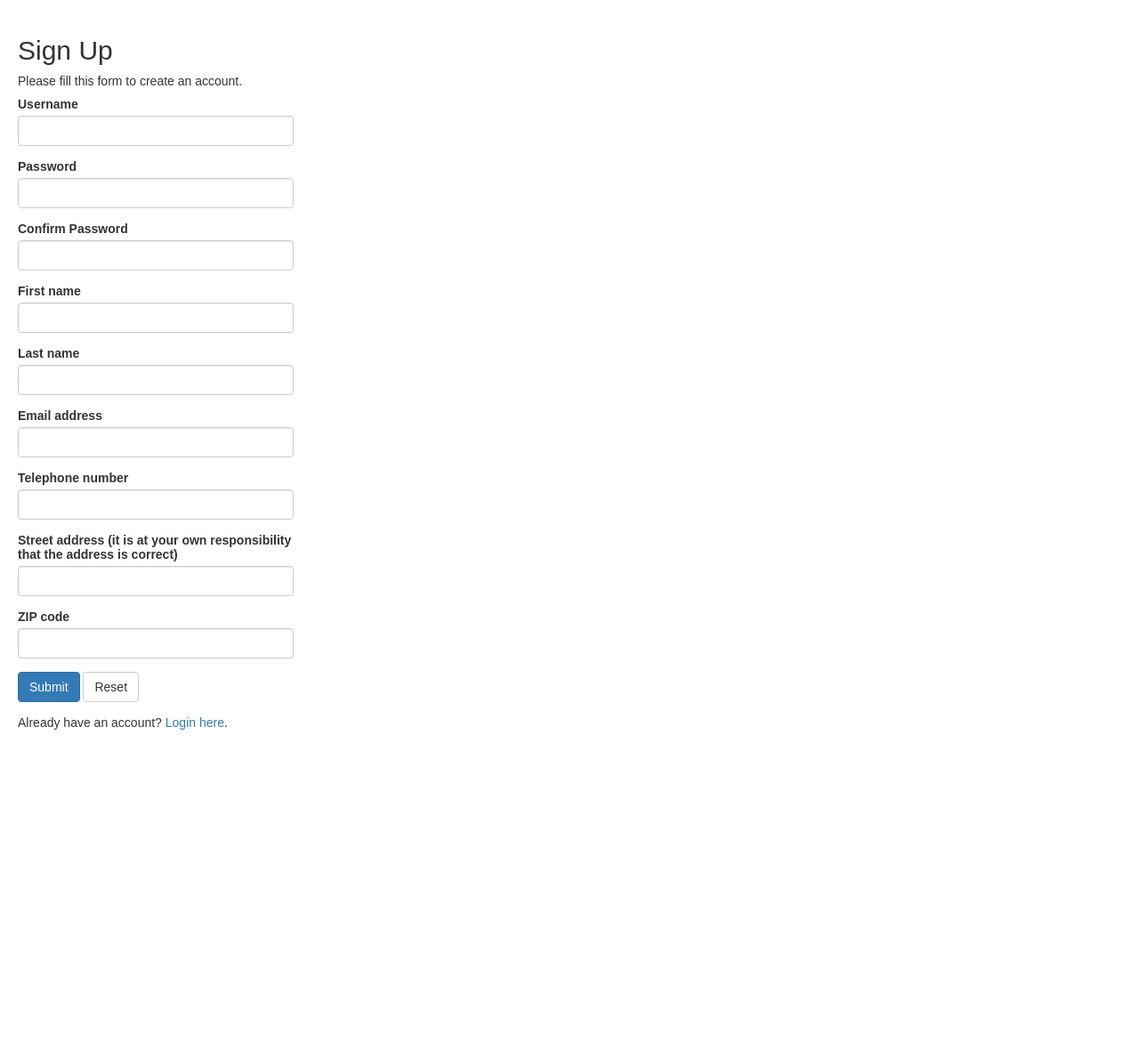
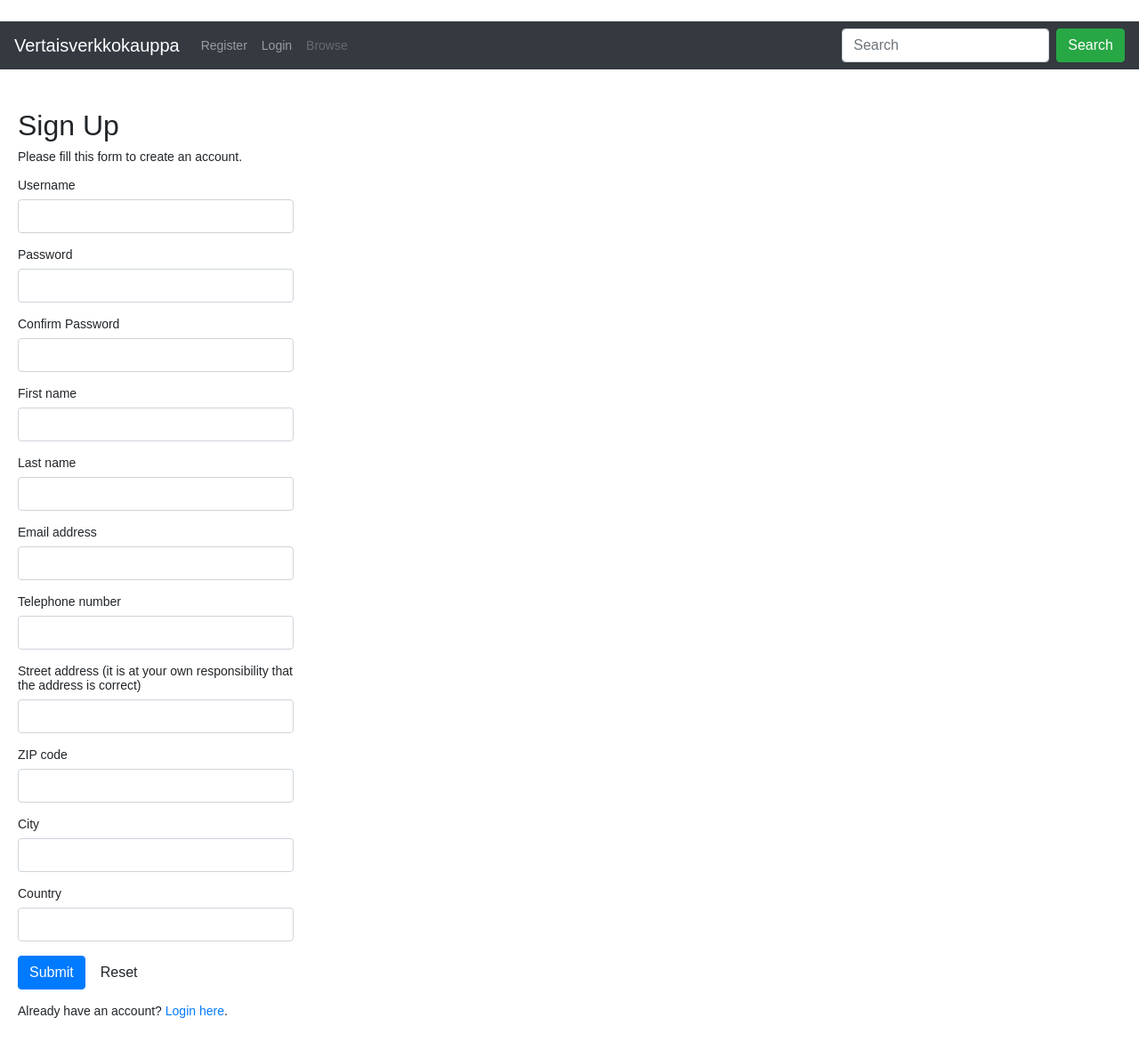
Before and after one commit to mikaele90/Vertaisverkkokauppa, a PHP site: page /registerform.php in a window 1280 px wide. Shown: the whole page at 89% size. Before the commit the page ends 820 px from the top, so only its background shows below. Run offline with PHP 8.4, Linux system fonts and the light colour scheme.

Commit message:
added navigation bar class to make code more modular

```diff
--- /dev/null
+++ b/nav-bar.php
@@ -0,0 +1,25 @@
+
+<nav class="navbar navbar-expand-lg navbar-dark bg-dark" style="margin:24px 0;">
+    <a class="navbar-brand" href="index.php">Vertaisverkkokauppa</a>
+    <button class="navbar-toggler navbar-toggler-right" type="button" data-toggle="collapse" data-target="#navb">
+        <span class="navbar-toggler-icon"></span>
+    </button>
+
+    <div class="collapse navbar-collapse" id="navb">
+        <ul class="navbar-nav mr-auto">
+            <li class="nav-item">
+                <a class="nav-link" href="registerform.php">Register</a>
+            </li>
+            <li class="nav-item">
+                <a class="nav-link" href="login.php">Login</a>
+            </li>
+            <li class="nav-item">
+                <a class="nav-link disabled" href="javascript:void(0)">Browse</a>
+            </li>
+        </ul>
+        <form class="form-inline my-2 my-lg-0">
+            <input class="form-control mr-sm-2" type="text" placeholder="Search">
+            <button class="btn btn-success my-2 my-sm-0" type="button">Search</button>
+        </form>
+    </div>
+</nav>
--- a/registerform.php
+++ b/registerform.php
@@ -3,8 +3,8 @@
 require_once "database.php";
 
 // Define variables and initialize with empty values
-$username = $password = $confirm_password = $first_name = $last_name = $email = $telephone_number = $street_address = $zip_code = "";
-$username_err = $password_err = $confirm_password_err = $first_name_err = $last_name_err = $email_err = $telephone_number_err = $street_address_err = $zip_code_err ="";
+$username = $password = $confirm_password = $first_name = $last_name = $email = $telephone_number = $street_address = $zip_code = $city = $country = "";
+$username_err = $password_err = $confirm_password_err = $first_name_err = $last_name_err = $email_err = $telephone_number_err = $street_address_err = $zip_code_err = $city_err = $country_err ="";
 
 function validate_phone_number($phone)
 {
@@ -59,7 +59,7 @@ if($_SERVER["REQUEST_METHOD"] == "POST"){
     if(empty(trim($_POST["password"]))){
         $password_err = "Please enter a password.";
     } elseif(strlen(trim($_POST["password"])) < 6){
-        $password_err = "Password must have at least 6 characters.";
+        $password_err = "Password must have at least six characters.";
     } else{
         $password = trim($_POST["password"]);
     }
@@ -78,7 +78,7 @@ if($_SERVER["REQUEST_METHOD"] == "POST"){
     if(empty(trim($_POST["first_name"]))){
         $first_name_err = "Please confirm first name.";
     } elseif(strlen(trim($_POST["first_name"])) < 2) {
-        $first_name_err = "First name must have at least 2 characters.";
+        $first_name_err = "First name must have at least two characters.";
     } else{
         $first_name = trim($_POST["first_name"]);
     }
@@ -87,7 +87,7 @@ if($_SERVER["REQUEST_METHOD"] == "POST"){
     if(empty(trim($_POST["last_name"]))){
         $last_name_err = "Please confirm last name.";
     } elseif(strlen(trim($_POST["last_name"])) < 2) {
-        $last_name_err = "Last name must have at least 2 characters.";
+        $last_name_err = "Last name must have at least two characters.";
     } else{
         $last_name = trim($_POST["last_name"]);
     }
@@ -114,7 +114,7 @@ if($_SERVER["REQUEST_METHOD"] == "POST"){
     if(empty(trim($_POST["street_address"]))){
         $street_address_err = "Please confirm street address.";
     } elseif(strlen(trim($_POST["street_address"])) < 8) {
-        $street_address_err = "Street address must have at least 8 characters.";
+        $street_address_err = "Street address must have at least eight characters.";
     } else{
         $street_address = trim($_POST["street_address"]);
     }
@@ -123,9 +123,27 @@ if($_SERVER["REQUEST_METHOD"] == "POST"){
     if(empty(trim($_POST["zip_code"]))){
         $zip_code_err = "Please confirm ZIP code.";
     } elseif(strlen(trim($_POST["zip_code"])) < 5) {
-        $zip_code_err = "ZIP code must have at least 5 characters.";
+        $zip_code_err = "ZIP code must have at least five characters.";
     } else{
         $zip_code = trim($_POST["zip_code"]);
+    }
+
+    // Validate city
+    if(empty(trim($_POST["city"]))){
+        $city_err = "Please confirm city name.";
+    } elseif(strlen(trim($_POST["city"])) < 1) {
+        $city_err = "City name must have at least one characters.";
+    } else{
+        $city = trim($_POST["city"]);
+    }
+
+    // Validate country
+    if(empty(trim($_POST["country"]))){
+        $country_err = "Please confirm country name.";
+    } elseif(strlen(trim($_POST["country"])) < 1) {
+        $country_err = "Country name must have at least one characters.";
+    } else{
+        $country = trim($_POST["country"]);
     }
 
 
@@ -138,21 +156,26 @@ if($_SERVER["REQUEST_METHOD"] == "POST"){
         empty($email_err) &&
         empty($telephone_number_err) &&
         empty($street_address_err) &&
-        empty($zip_code_err)){
+        empty($zip_code_err) &&
+        empty($city_err) &&
+        empty($country_err)){
 
         // Prepare an insert statement
-        $sql = "INSERT INTO userDB (UserName, UserPassword, FirstName, LastName, Email, TelNum, StreetAddress, Zipcode) VALUES (?, ?, ?, ?, ?, ?, ?, ?)";
+        $sql = "INSERT INTO userDB (UserName, UserPassword, FirstName, LastName, Email, TelNum, StreetAddress, Zipcode, City, Country) VALUES (?, ?, ?, ?, ?, ?, ?, ?, ?, ?)";
 
         if($stmt = mysqli_prepare($link, $sql)){
             // Bind variables to the prepared statement as parameters
-            mysqli_stmt_bind_param($stmt, "ssssssss",
+            mysqli_stmt_bind_param($stmt, "ssssssssss",
                 $param_username,
                 $param_password,
                 $param_first_name,
                 $param_last_name,
                 $param_email,
                 $param_telephone_number,
-                $param_street_address);
+                $param_street_address,
+                $param_zip_code,
+                $param_city,
+                $param_country);
 
             // Set parameters
             $param_username = $username;
@@ -163,6 +186,9 @@ if($_SERVER["REQUEST_METHOD"] == "POST"){
             $param_telephone_number = $telephone_number;
             $param_street_address = $street_address;
             $param_zip_code = $zip_code;
+            $param_city = $city;
+            $param_country = $country;
+
             // Attempt to execute the prepared statement
             if(mysqli_stmt_execute($stmt)){
                 // Redirect to login page
@@ -186,13 +212,16 @@ if($_SERVER["REQUEST_METHOD"] == "POST"){
 <head>
     <meta charset="UTF-8">
     <title>Sign Up</title>
-    <link rel="stylesheet" href="https://maxcdn.bootstrapcdn.com/bootstrap/3.3.7/css/bootstrap.css">
+    <link rel="stylesheet" href="https://stackpath.bootstrapcdn.com/bootstrap/4.3.1/css/bootstrap.min.css" integrity="sha384-ggOyR0iXCbMQv3Xipma34MD+dH/1fQ784/j6cY/iJTQUOhcWr7x9JvoRxT2MZw1T" crossorigin="anonymous">
     <style type="text/css">
         body{ font: 14px sans-serif; }
         .wrapper{ width: 350px; padding: 20px; }
     </style>
 </head>
 <body>
+
+<?php require_once 'nav-bar.php' ?>
+
 <div class="wrapper">
     <h2>Sign Up</h2>
     <p>Please fill this form to create an account.</p>
@@ -242,6 +271,16 @@ if($_SERVER["REQUEST_METHOD"] == "POST"){
             <input type="text" name="zip_code" class="form-control" value="<?php echo $zip_code; ?>">
             <span class="help-block"><?php echo $zip_code_err; ?></span>
         </div>
+        <div class="form-group <?php echo (!empty($city_err)) ? 'has-error' : ''; ?>">
+            <label>City </label>
+            <input type="text" name="city" class="form-control" value="<?php echo $city; ?>">
+            <span class="help-block"><?php echo $city_err; ?></span>
+        </div>
+        <div class="form-group <?php echo (!empty($country_err)) ? 'has-error' : ''; ?>">
+            <label>Country </label>
+            <input type="text" name="country" class="form-control" value="<?php echo $country; ?>">
+            <span class="help-block"><?php echo $country_err; ?></span>
+        </div>
         <div class="form-group">
             <input type="submit" class="btn btn-primary" value="Submit">
             <input type="reset" class="btn btn-default" value="Reset">
```
